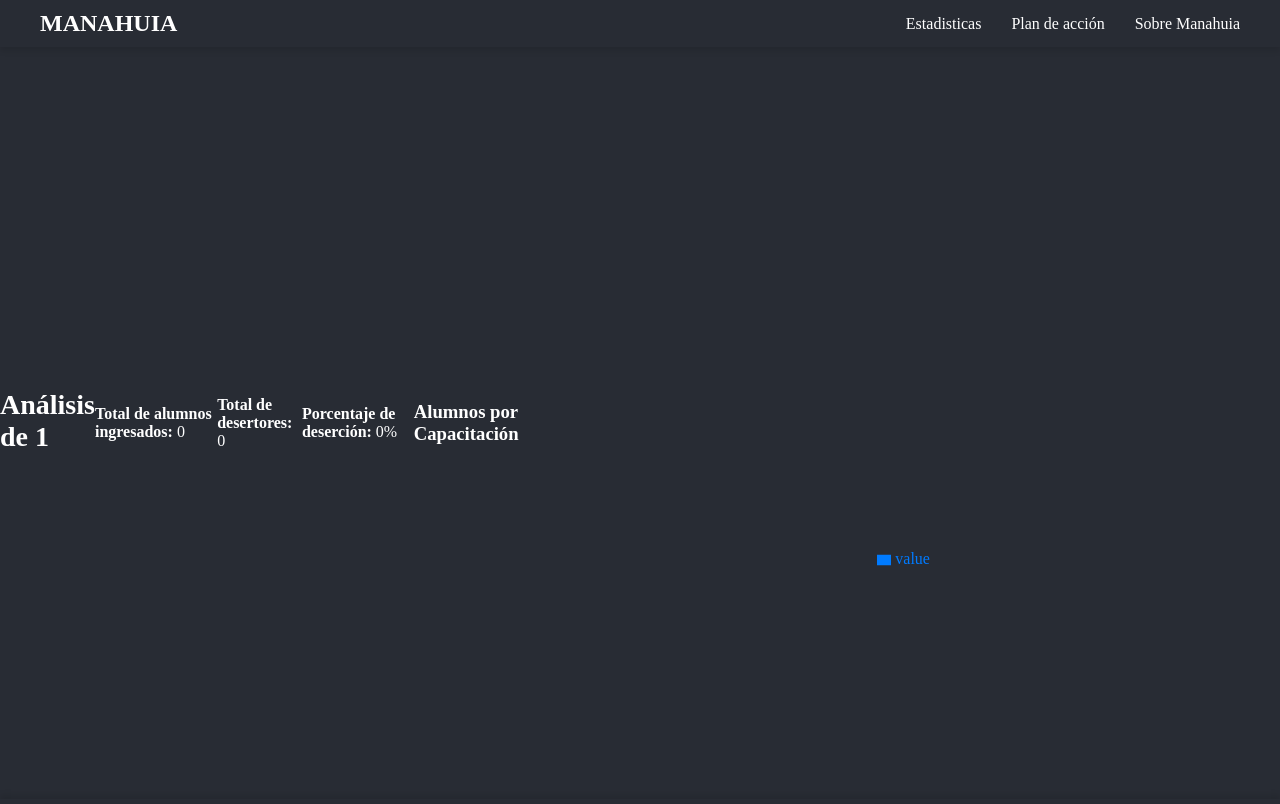
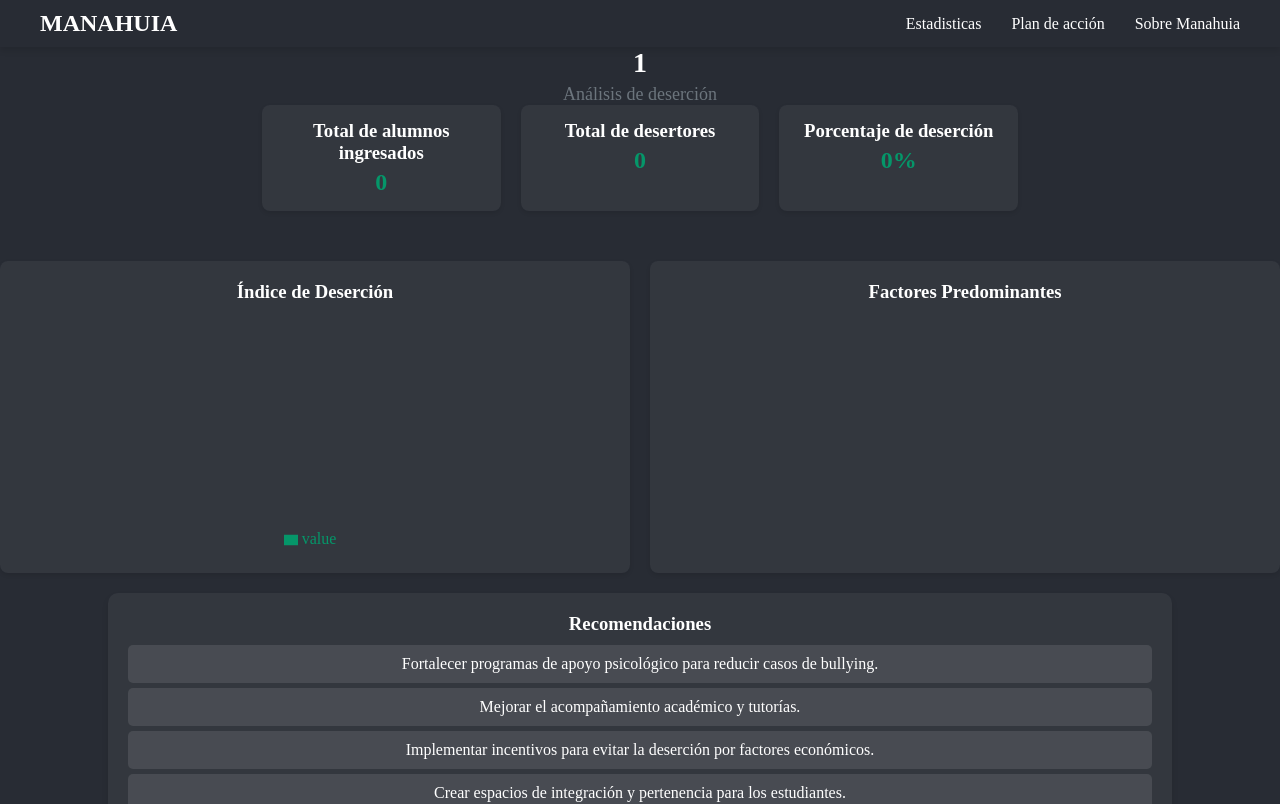
Before and after one commit to VisualR29/ServicioSocialProyect, a React (Create React App) app: page /ins/1 in a window 1280 px wide. Shown: the top 804 px of the page. Built offline with nearby package versions, Linux system fonts and the light colour scheme.

Commit message:
preCards

```diff
--- a/src/App.css
+++ b/src/App.css
@@ -36,7 +36,7 @@
 
 .section {
   flex: 1 1 250px;
-  background-color: rgba(255, 255, 255, 0.1);
+  background-color: rgba(255, 255, 255, 0.05);
   padding: 20px;
   border-radius: 10px;
   box-shadow: 0 4px 6px rgba(0, 0, 0, 0.1);
--- /dev/null
+++ b/src/components/GloablAnalysis.jsx
@@ -0,0 +1,5 @@
+const GlobalAnalysis = () => {
+
+}
+
+export default GlobalAnalysis
--- a/src/components/InstitutionList.jsx
+++ b/src/components/InstitutionList.jsx
@@ -1,7 +1,7 @@
 import { useState, useEffect } from "react";
 import { useNavigate } from "react-router-dom";
 import Papa from "papaparse";
-import csvFile from '../assets/Base_de_datos_de_alumnos.csv'
+import csvFile from '../assets/Base_de_datos_de_al.csv'
 import { listaInstituciones } from "../utils/dataAnalysis";
 import '../styles/InstitutionList.css'
 
--- a/src/pages/Home.jsx
+++ b/src/pages/Home.jsx
@@ -1,12 +1,16 @@
-import CSVReader from '../components/CSVReader';
+import GlobalAnalysis from '../components/GloablAnalysis';
 import IntitutionList from '../components/InstitutionList';
 import '../styles/Home.css';
 
 function Home() {
     return (
         <div className="main-container">
-            <IntitutionList />
-            {/* <CSVReader /> */}
+            <div className='left-panel'>
+                <IntitutionList />
+            </div>
+            <div className='right-panel'>
+                <GlobalAnalysis />
+            </div>
         </div>
     );
 }
--- a/src/pages/Institution.jsx
+++ b/src/pages/Institution.jsx
@@ -1,16 +1,16 @@
 import { useState, useEffect } from "react";
 import { useParams } from "react-router-dom";
 import Papa from "papaparse";
-import { BarChart, Bar, XAxis, YAxis, Tooltip, Legend, ResponsiveContainer } from "recharts";
+import { BarChart, Bar, XAxis, YAxis, Tooltip, Legend, ResponsiveContainer, PieChart, Pie, Cell } from "recharts";
 import {
     totalIngresaron,
     totalDesertaron,
     alumnosPorCapacitacion,
     porcentajeDesercionTotal,
+    causasDesercion
 } from "../utils/dataAnalysis";
-import csvFile from '../assets/Base_de_datos_de_alumnos.csv'
+import csvFile from '../assets/Base_de_datos_de_alumnos.csv';
 import "../styles/Institution.css";
-
 
 const Institution = () => {
     const { institution } = useParams();
@@ -29,30 +29,74 @@ const Institution = () => {
                     totalIngresaron: totalIngresaron(filteredData),
                     totalDesertaron: totalDesertaron(filteredData),
                     porcentajeDesercion: porcentajeDesercionTotal(filteredData),
-                    alumnosPorCapacitacion: alumnosPorCapacitacion(filteredData),
+                    alumnosPorCapacitacion: alumnosPorCapacitacion(filteredData) || {},
+                    causasDesercion: causasDesercion(filteredData) || {},
                 });
             });
     }, [institution]);
 
+    const COLORS = ["#059669", "#0088FE", "#FFBB28", "#FF8042"];
+
     return (
-        <div className="main-container">
-            <h2>Análisis de {institution}</h2>
+        <div className="institution-details">
+            <h2>{institution}</h2>
+            <p className="subtitle">Análisis de deserción</p>
+
             {analysis ? (
                 <>
-                    <p><strong>Total de alumnos ingresados:</strong> {analysis.totalIngresaron}</p>
-                    <p><strong>Total de desertores:</strong> {analysis.totalDesertaron}</p>
-                    <p><strong>Porcentaje de deserción:</strong> {analysis.porcentajeDesercion}</p>
+                    <div className="data-grid">
+                        <div className="data-card">
+                            <h3>Total de alumnos ingresados</h3>
+                            <p className="data-value">{analysis.totalIngresaron}</p>
+                        </div>
+                        <div className="data-card">
+                            <h3>Total de desertores</h3>
+                            <p className="data-value">{analysis.totalDesertaron}</p>
+                        </div>
+                        <div className="data-card">
+                            <h3>Porcentaje de deserción</h3>
+                            <p className="data-value">{analysis.porcentajeDesercion}</p>
+                        </div>
+                    </div>
 
-                    <h3>Alumnos por Capacitación</h3>
-                    <ResponsiveContainer width="100%" height={300}>
-                        <BarChart data={Object.entries(analysis.alumnosPorCapacitacion).map(([name, value]) => ({ name, value }))}>
+                    <div className="charts-container">
+                        <div className="chart-box">
+                            <h3>Índice de Deserción</h3>
+                            <ResponsiveContainer width="100%" height={250}>
+                                <BarChart data={Object.entries(analysis.alumnosPorCapacitacion || {}).map(([name, value]) => ({ name, value }))}>
                                     <XAxis dataKey="name" />
                                     <YAxis />
                                     <Tooltip />
                                     <Legend />
-                            <Bar dataKey="value" fill="#007bff" />
+                                    <Bar dataKey="value" fill="#059669" />
                                 </BarChart>
                             </ResponsiveContainer>
+                        </div>
+                        <div className="chart-box">
+                            <h3>Factores Predominantes</h3>
+                            <ResponsiveContainer width="100%" height={250}>
+                                <PieChart>
+                                    <Pie data={Object.entries(analysis.causasDesercion || {}).map(([name, value], index) => ({ name, value, fill: COLORS[index % COLORS.length] }))} dataKey="value" nameKey="name" cx="50%" cy="50%" outerRadius={80}>
+                                        {Object.entries(analysis.causasDesercion || {}).map((entry, index) => (
+                                            <Cell key={`cell-${index}`} fill={COLORS[index % COLORS.length]} />
+                                        ))}
+                                    </Pie>
+                                    <Tooltip />
+                                    <Legend />
+                                </PieChart>
+                            </ResponsiveContainer>
+                        </div>
+                    </div>
+
+                    <div className="recommendations">
+                        <h3>Recomendaciones</h3>
+                        <ul>
+                            <li>Fortalecer programas de apoyo psicológico para reducir casos de bullying.</li>
+                            <li>Mejorar el acompañamiento académico y tutorías.</li>
+                            <li>Implementar incentivos para evitar la deserción por factores económicos.</li>
+                            <li>Crear espacios de integración y pertenencia para los estudiantes.</li>
+                        </ul>
+                    </div>
                 </>
             ) : (
                 <p className="loading-message">Cargando análisis...</p>
--- a/src/styles/Home.css
+++ b/src/styles/Home.css
@@ -1,3 +1,20 @@
 .home {
+    display: flex;
+}
 
+.left-panel {
+    width: 25%;
+    padding: 32px;
+    box-sizing: border-box;
+    overflow-y: auto;
 }
+
+.right-panel {
+    flex: 1;
+    display: flex;
+    flex-direction: column;
+    padding: 16px;
+    box-sizing: border-box;
+    gap: 16px;
+    overflow-y: auto;
+}
--- a/src/styles/Institution.css
+++ b/src/styles/Institution.css
@@ -1,3 +1,13 @@
+.institution-details {
+    background-color: #282c34;
+    min-height: calc(100vh - 48px);
+    display: flex;
+    justify-content: center;
+    align-items: center;
+    flex-direction: column;
+    color: white;
+}
+
 .details-header {
     margin-bottom: 20px;
 }
@@ -12,6 +22,14 @@ h2 {
     color: #6c757d;
 }
 
+.analisys-container {
+    background-color: rgba(255, 255, 255, 0.05);
+    padding: 20px;
+    margin: 20px;
+    border-radius: 10px;
+    box-shadow: 0 4px 6px rgba(0, 0, 0, 0.1);
+}
+
 .data-grid {
     display: flex;
     justify-content: space-around;
@@ -21,7 +39,7 @@ h2 {
 }
 
 .data-card {
-    background: white;
+    background-color: rgba(255, 255, 255, 0.05);
     padding: 15px;
     border-radius: 8px;
     box-shadow: 0 2px 4px rgba(0, 0, 0, 0.1);
@@ -33,14 +51,51 @@ h2 {
 .data-value {
     font-size: 24px;
     font-weight: bold;
-    color: #007bff;
+    color: #059669;
     margin-top: 5px;
 }
 
-.chart-container {
-    background: white;
+.charts-container {
+    display: flex;
+    justify-content: space-around;
+    gap: 20px;
+    margin-top: 20px;
+    flex-wrap: wrap;
+    width: 100%;
+}
+
+.chart-box {
+    flex: 1;
+    background-color: rgba(255, 255, 255, 0.05);
     padding: 20px;
     border-radius: 8px;
     box-shadow: 0 2px 4px rgba(0, 0, 0, 0.1);
-    margin-top: 20px;
+    text-align: center;
+    min-width: 300px;
 }
+
+.recommendations {
+    background-color: rgba(255, 255, 255, 0.05);
+    padding: 20px;
+    margin: 20px;
+    border-radius: 10px;
+    box-shadow: 0 4px 6px rgba(0, 0, 0, 0.1);
+    text-align: center;
+    width: 80%;
+}
+
+.recommendations h3 {
+    margin-bottom: 10px;
+}
+
+.recommendations ul {
+    list-style-type: none;
+    padding: 0;
+}
+
+.recommendations li {
+    background: rgba(255, 255, 255, 0.1);
+    margin: 5px 0;
+    padding: 10px;
+    border-radius: 5px;
+}
--- a/src/styles/InstitutionList.css
+++ b/src/styles/InstitutionList.css
@@ -6,6 +6,7 @@
 h2 {
     font-size: 24px;
     margin-bottom: 20px;
+    text-align: center;
 }
 
 .institution-list {
```
Lines whose indentation alone changed are shown as unchanged.
